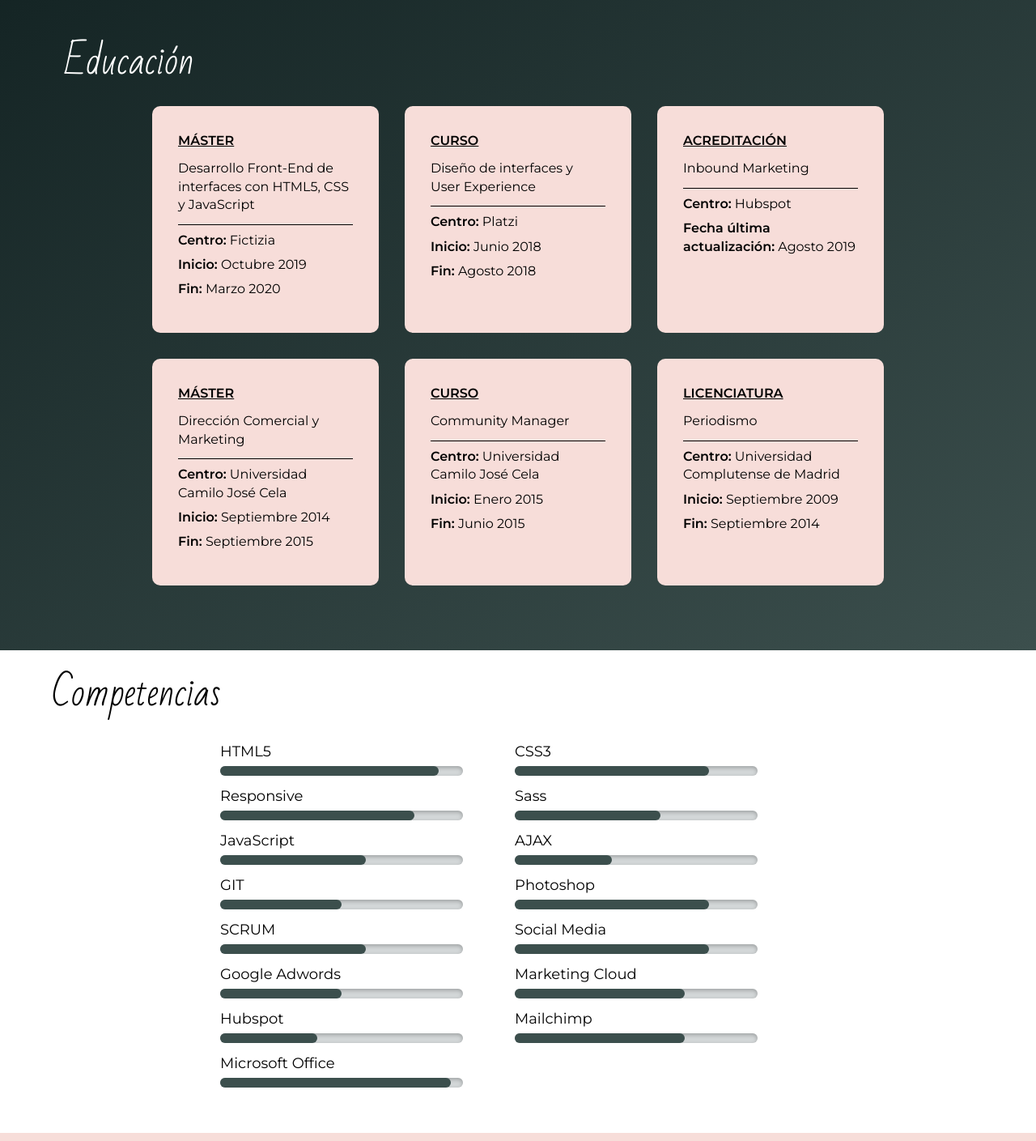
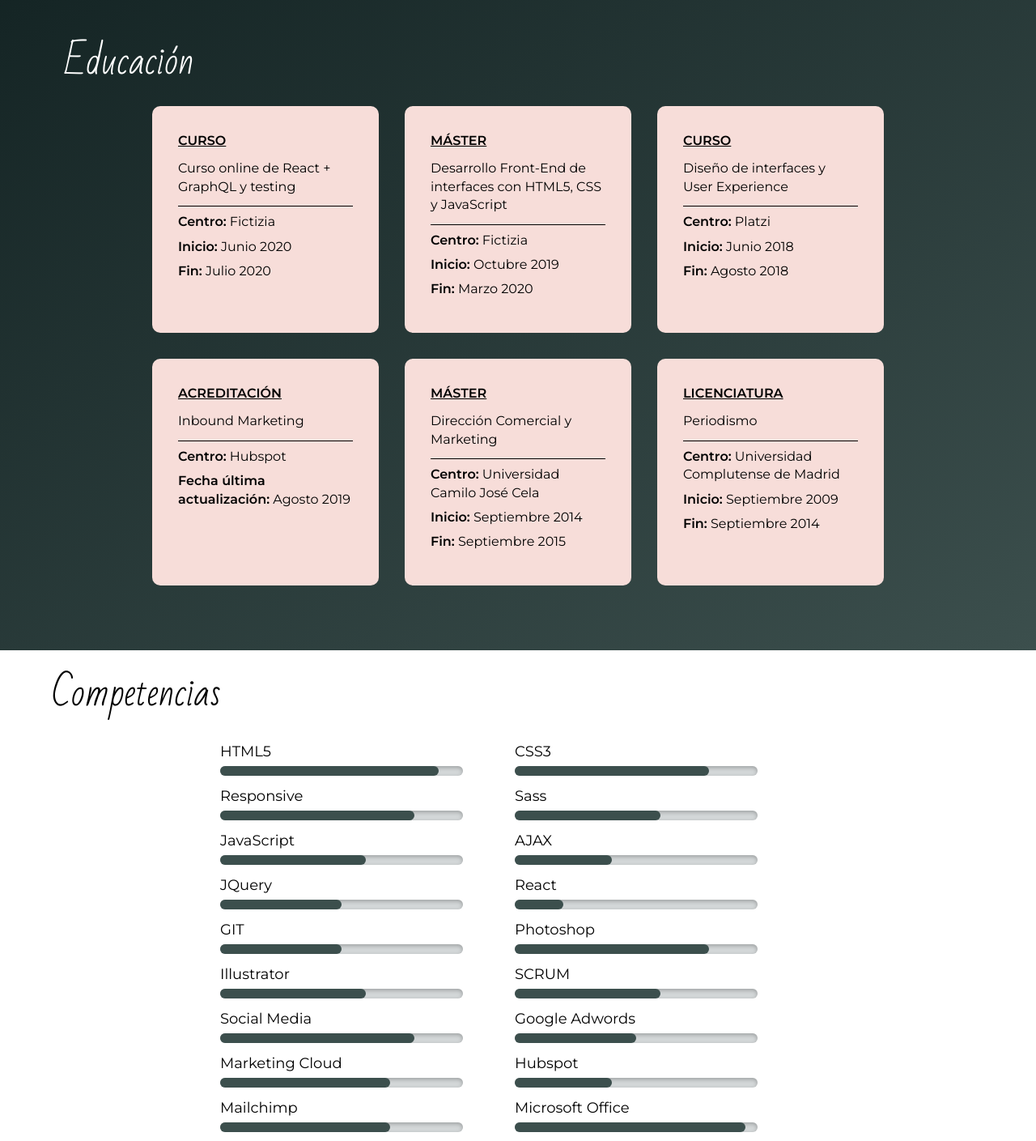
Before and after one commit to mdmperez/mdmperez.github.io, a plain HTML site: page index.html in a window 1280 px wide. Shown: the part 1740-3149 px from the top of the page at 81% size. Drawn offline with Linux system fonts and the light colour scheme.

Commit message:
add education

```diff
--- a/index.html
+++ b/index.html
@@ -133,6 +133,15 @@
             <div class="education__galery">
                 <article class="education__card">
                     <ul class="education__card--list">
+                        <li class="education__training">CURSO</li>
+                        <li class="education__name-training">Curso online de React + GraphQL y testing</li>
+                        <li class="education__school"><strong class="strong">Centro:</strong> Fictizia</li>
+                        <li class="education__start"><strong class="strong">Inicio:</strong> Junio 2020</li>
+                        <li class="education__end"><strong class="strong">Fin:</strong> Julio 2020</li>
+                    </ul>
+                </article>
+                <article class="education__card">
+                    <ul class="education__card--list">
                         <li class="education__training">MÁSTER</li>
                         <li class="education__name-training">Desarrollo Front-End de interfaces con HTML5, CSS y JavaScript</li>
                         <li class="education__school"><strong class="strong">Centro:</strong> Fictizia</li>
@@ -165,15 +174,6 @@
                         <li class="education__school"><strong class="strong">Centro:</strong> Universidad Camilo José Cela</li>
                         <li class="education__start"><strong class="strong">Inicio:</strong> Septiembre 2014</li>
                         <li class="education__end"><strong class="strong">Fin:</strong> Septiembre 2015</li>
-                    </ul>
-                </article>
-                <article class="education__card">
-                    <ul class="education__card--list">
-                        <li class="education__training">CURSO</li>
-                        <li class="education__name-training">Community Manager</li>
-                        <li class="education__school"><strong class="strong">Centro:</strong> Universidad Camilo José Cela</li>
-                        <li class="education__start"><strong class="strong">Inicio:</strong> Enero 2015</li>
-                        <li class="education__end"><strong class="strong">Fin:</strong> Junio 2015</li>
                     </ul>
                 </article>
                 <article class="education__card">
@@ -218,12 +218,24 @@
                         <progress max="100" value="40" class="competence__progress-bar"></progress>
                     </li>
                     <li class="competence__content--item">
+                        <p class="competence__progress-text" style="width:50%" data-value="50">JQuery</p>
+                        <progress max="100" value="50" class="competence__progress-bar"></progress>
+                    </li>
+                    <li class="competence__content--item">
+                        <p class="competence__progress-text" style="width:20%" data-value="20">React</p>
+                        <progress max="100" value="20" class="competence__progress-bar"></progress>
+                    </li>
+                    <li class="competence__content--item">
                         <p class="competence__progress-text" style="width:50%" data-value="50">GIT</p>
                         <progress max="100" value="50" class="competence__progress-bar"> </progress>
                     </li>
                     <li class="competence__content--item">
                         <p class="competence__progress-text" style="width:80%" data-value="80">Photoshop</p>
                         <progress max="100" value="80" class="competence__progress-bar"> </progress>
+                    </li>
+                    <li class="competence__content--item">
+                        <p class="competence__progress-text" style="width:60%" data-value="60">Illustrator</p>
+                        <progress max="100" value="60" class="competence__progress-bar"> </progress>
                     </li>
                     <li class="competence__content--item">
                         <p class="competence__progress-text" style="width:60%" data-value="60">SCRUM</p>
```
